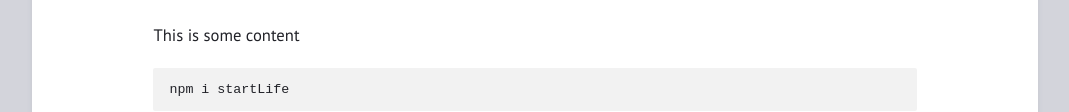
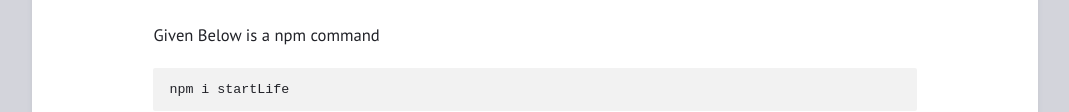
Before and after one commit to siddheshzz/alchemist1.github.io, a plain HTML site: page posts/mypost/index.html in a window 1280 px wide. Shown: the part 195-307 px from the top of the page, without its empty margins (105-1174 px from the left). Drawn offline with Linux system fonts and the light colour scheme.

Commit message:
Update index.html

```diff
--- a/posts/mypost/index.html
+++ b/posts/mypost/index.html
@@ -20,7 +20,7 @@
     <h1>Mypost</h1>
     <time datetime="2022-03-08T22:25:11&#43;05:30">March 08, 2022</time>
   </header>
-  <p>This is some content</p>
+  <p>Given Below is a npm command</p>
 <pre tabindex="0"><code class="language-node" data-lang="node">npm i startLife
 </code></pre>
 </article>
```
